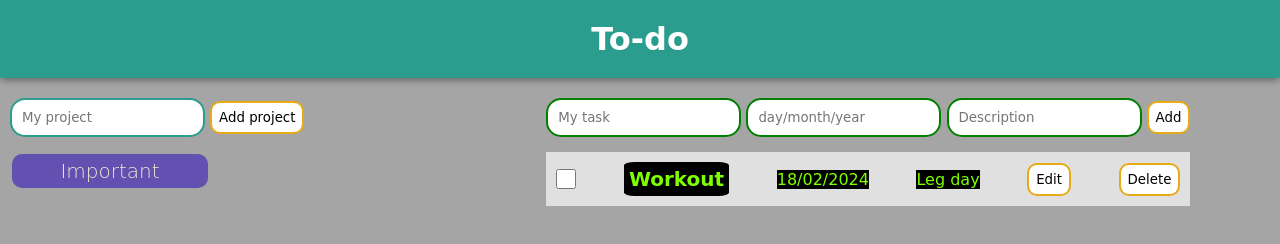
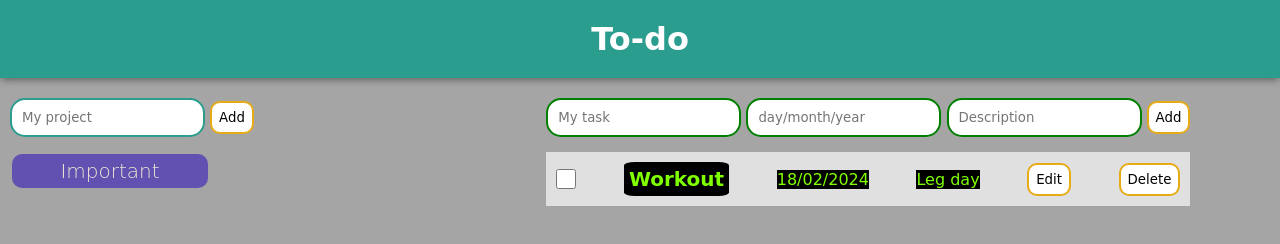
Before and after one commit to Dream1n1/Todo, a plain HTML site: page index.html in a window 1280 px wide. Drawn offline with Linux system fonts and the light colour scheme.

```diff
--- a/index.html
+++ b/index.html
@@ -1 +1 @@
-<!doctype html><html lang="en"><head><meta charset="UTF-8"><meta name="viewport" content="width=device-width,initial-scale=1"><title>To-do</title><script defer="defer" src="main.js"></script></head><body><div class="header"><h1>To-do</h1></div><div class="container"><div class="sideBar"><div class="projectContainer"></div><form onsubmit="event.preventDefault()"><input class="project_name_input" placeholder="My project" required> <button class="submitProject" type="button">Add project</button></form><div class="projectList"></div></div><div class="content"><form id="task_form" action=""><input id="task_name_input" placeholder="My task" required> <input id="task_date_input" type="datetime" placeholder="day/month/year" required> <input id="task_note_input" placeholder="Description"> <button class="submitTask" type="button">Add</button></form><div class="tasks"></div></div></div></body></html>
+<!doctype html><html lang="en"><head><meta charset="UTF-8"><meta name="viewport" content="width=device-width,initial-scale=1"><title>To-do</title><script defer="defer" src="main.js"></script></head><body><div class="header"><h1>To-do</h1></div><div class="container"><div class="sideBar"><div class="projectContainer"></div><form onsubmit="event.preventDefault()"><input class="project_name_input" placeholder="My project" required> <button class="submitProject" type="button">Add</button></form><div class="projectList"></div></div><div class="content"><form id="task_form" action=""><input id="task_name_input" placeholder="My task" required> <input id="task_date_input" type="datetime" placeholder="day/month/year" required> <input id="task_note_input" placeholder="Description"> <button class="submitTask" type="button">Add</button></form><div class="tasks"></div></div></div></body></html>
```
